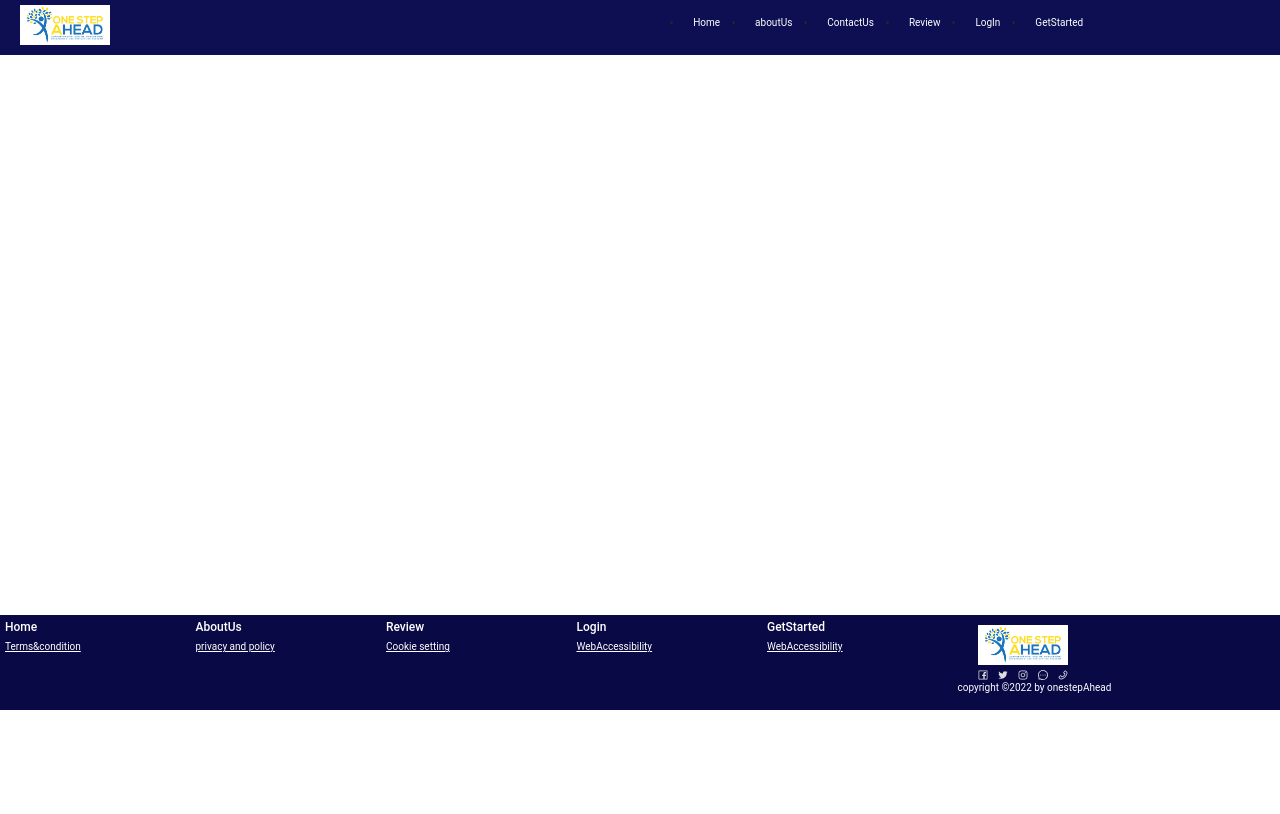
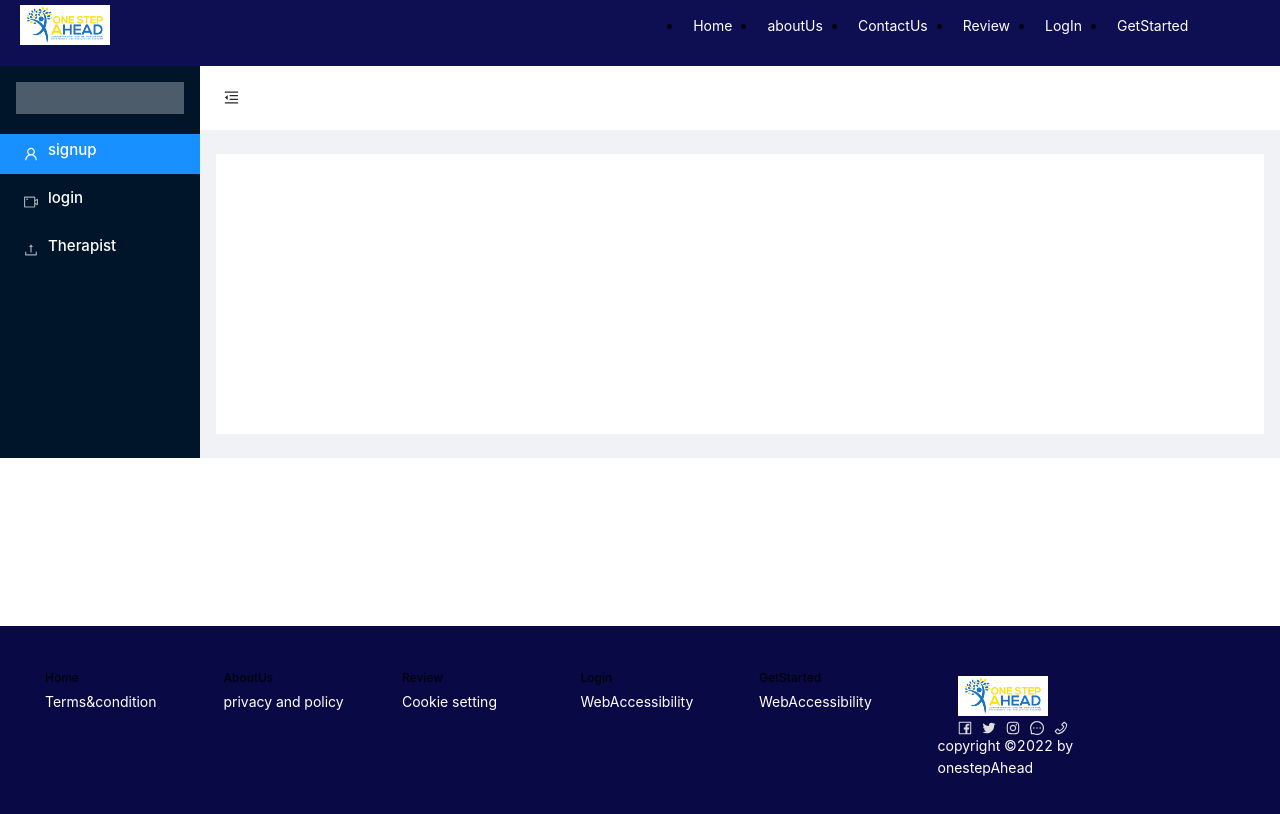
Before and after one commit to elise1914347/one-step-ahead-react, a React (Create React App) app: page /dashboard in a window 1280 px wide. Shown: the top 814 px of the page. Built offline with nearby package versions, Linux system fonts and the light colour scheme.

Commit message:
dashboard

```diff
--- /dev/null
+++ b/src/Component/Admin/DashyLayout.css
@@ -0,0 +1,21 @@
+.trigger {
+    padding: 0 24px;
+    font-size: 15px;
+    line-height: 60px;
+    cursor: pointer;
+    transition: color 0.3s;
+  }
+
+  .trigger:hover {
+    color: #1890ff;
+  }
+
+  .logo {
+    height: 32px;
+    margin: 16px;
+    background: rgba(255, 255, 255, 0.3);
+  }
+
+  .site-layout .site-layout-background {
+    background: #fff;
+  }
--- /dev/null
+++ b/src/Component/Admin/DashyLayout.js
@@ -0,0 +1,77 @@
+import React, { useState } from "react";
+import "antd/dist/antd.css";
+import "./DashyLayout.css"
+
+import {
+  MenuFoldOutlined,
+  MenuUnfoldOutlined,
+  UploadOutlined,
+  UserOutlined,
+  VideoCameraOutlined,
+} from "@ant-design/icons";
+import { Layout, Menu  } from "antd";
+import { useNavigate } from "react-router-dom";
+
+const { Header, Sider, Content } = Layout;
+
+const DashLayout = ({ children }) => {
+  const navigate= useNavigate();
+  const [collapsed, setCollapsed] = useState(false);
+  return (
+    <Layout>
+      <Sider trigger={null} collapsedWidth={0} collapsible collapsed={collapsed}>
+        <div className="logo" />
+        <Menu
+          theme="dark"
+          mode="inline"
+          defaultSelectedKeys={["1"]}
+          items={[
+            {
+              key: "1",
+              icon: <UserOutlined onClick={()=>navigate("/One")}/>,
+              label: <h4 onClick={()=>navigate("/dashboard")} style={{color:"white"}}>signup</h4>
+            },
+            {
+              key: "2",
+              icon: <VideoCameraOutlined  onClick={()=>navigate("/User")}/>,
+              label: <h4 onClick={()=>navigate("/admin")} style={{color:"white"}}>login</h4>
+            },
+            {
+
+              key: "3",
+              icon: <UploadOutlined onClick={()=>navigate("/Therapist")}/>,
+              label:<h4 onClick={()=>navigate("/therapist")} style={{color:"white"}}>Therapist</h4>
+            },
+          ]}
+        />
+      </Sider>
+      <Layout className="site-layout">
+        <Header
+          className="site-layout-background"
+          style={{
+            padding: 0,
+          }}
+        >
+          {React.createElement(
+            collapsed ? MenuUnfoldOutlined : MenuFoldOutlined,
+            {
+              className: "trigger",
+              onClick: () => setCollapsed(!collapsed),
+            }
+          )}
+        </Header>
+        <Content
+          className="site-layout-background"
+          style={{
+            margin: "24px 16px",
+            padding: 24,
+            minHeight: 280,
+          }}
+        >
+          {children}
+        </Content>
+      </Layout>
+    </Layout>
+  );
+};
+export default DashLayout;
--- a/src/Component/Footer.css
+++ b/src/Component/Footer.css
@@ -11,7 +11,7 @@ body{
 }
 .footer-container{
     background: rgb(9, 9, 70);
-    padding: 5px;
+    padding: 45px;
     display: grid;
     grid-template-columns: 15% 15% 15% 15% 15% 15%;
     color: white;
--- a/src/routes/index.js
+++ b/src/routes/index.js
@@ -4,6 +4,7 @@ import {Routes,Route} from 'react-router-dom';
 import AboutUs from "../view/aboutUs";
 import Home from "../view/Home";
 import HomeLayout from "../Component/Homelayout";
+import Dashboard from "../view/Admin/Dashboard";
 
 const index=() =>{
     return (
@@ -13,6 +14,7 @@ const index=() =>{
         <Routes>
          <Route exact path="/Home" element={<Home/>}></Route>
             <Route exact path="/aboutus" element={<AboutUs/>}></Route>
+            <Route exact path="/dashboard" element={<Dashboard/>}></Route>
 
         </Routes>
         </HomeLayout>
--- /dev/null
+++ b/src/view/Admin/Dashboard.js
@@ -0,0 +1,19 @@
+import React from "react";
+import DashLayout from "../../Component/Admin/DashyLayout";
+
+
+const Dashboard =()=>{
+    return(
+        <>
+
+        <DashLayout>
+
+        </DashLayout>
+
+
+
+        </>
+    )
+
+}
+ export default Dashboard;
--- a/src/view/Home.js
+++ b/src/view/Home.js
@@ -1,8 +1,18 @@
 import React from "react";
+import "../view/home.css";
+import img from "../asset/Images/home2.jpg"
 
 const Home=()=> {
   return (
-   <h1>helloword</h1>
+    <>
+      <div className="img">
+
+       <img src={img} style ={{Width:"100%", Height:"100vh"}}></img>
+      </div>
+
+
+    </>
+
   );
 }
 
--- /dev/null
+++ b/src/view/home.css
@@ -0,0 +1,12 @@
+*{
+    margin: 0%;
+    padding: 0%;
+}
+.img{
+
+    background-image:url("../asset/Images/home2.jpg") ;
+    background: no-repeat;
+    width: 100%;
+
+
+}
```
Also changed, not shown: src/routes/admin.js (added, +18 -0 lines), src/asset/Images/home1.jpg (added), src/asset/Images/home2.jpg (added).
